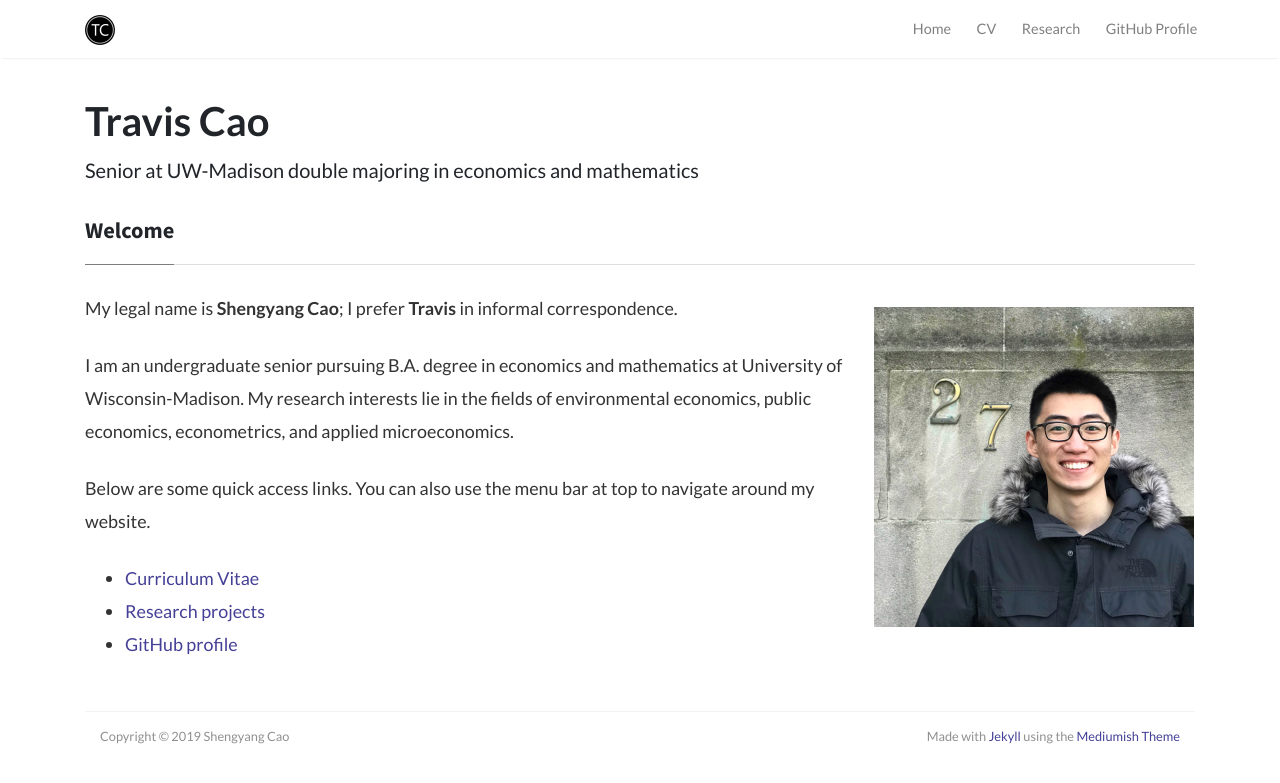
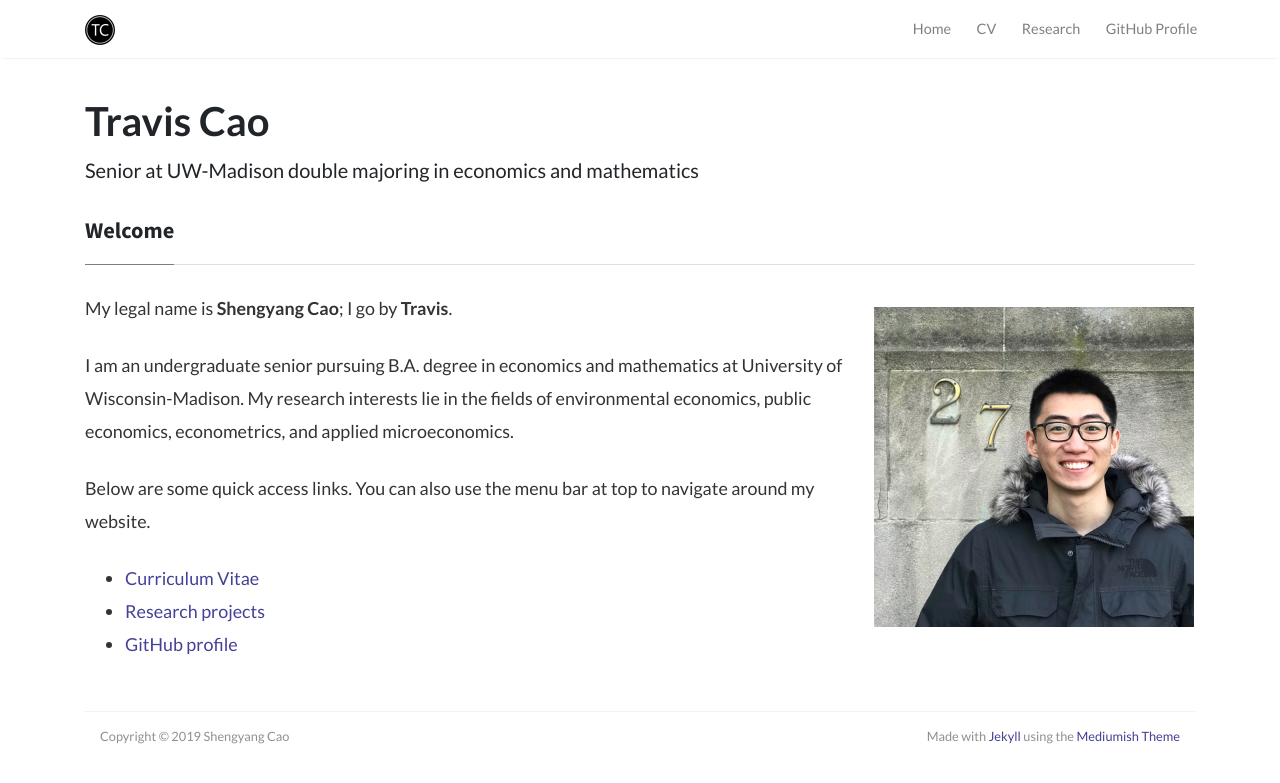
Before and after one commit to scaotravis/scaotravis.github.io, a Jekyll site: the page built from _posts/2018-12-28-home.md, in a window 1280 px wide. Shown: the top 783 px of the page. Built offline with Jekyll 4.4.1, drawn with Linux system fonts in a browser that asks for light colours; nearby versions of some CDN libraries; comment, search, counter and statistics services are not loaded.

Commit message:
update homepage

```diff
--- a/_posts/2018-12-28-home.md
+++ b/_posts/2018-12-28-home.md
@@ -32,7 +32,7 @@
   </body>
 </html>
 
-My legal name is **Shengyang Cao**; I prefer **Travis** in informal correspondence.
+My legal name is **Shengyang Cao**; I go by **Travis**.
 
 I am an undergraduate senior pursuing B.A. degree in economics and mathematics at University of Wisconsin-Madison. My research interests lie in the fields of environmental economics, public economics, econometrics, and applied microeconomics.
 
```
Also changed, not shown: 3 other files.
